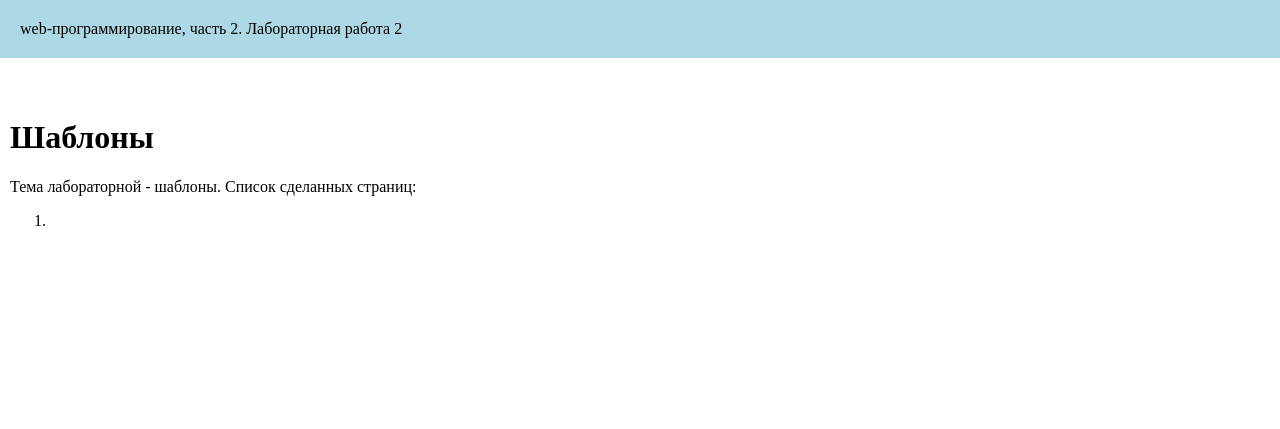
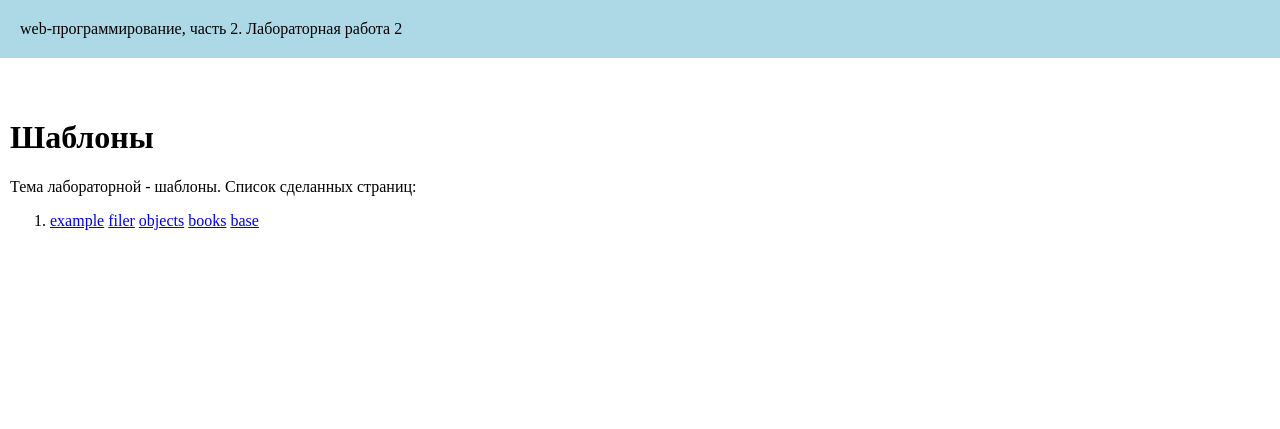
Before and after one commit to neezynie/web-programming-labs-2, a Flask app: page /lab2 in a window 1280 px wide. Shown: the top 429 px of the page. Run offline with Flask 3, Linux system fonts and the light colour scheme.

Commit message:
Добавление ссылок

```diff
--- a/templates/lab2.html
+++ b/templates/lab2.html
@@ -7,7 +7,11 @@
     <div>Тема лабораторной - шаблоны. Список сделанных страниц:</div>
     <ol>
         <li>
-            <a href="/lab2/example"></a>
+            <a href="/lab2/example">example</a>
+            <a href="/lab2/filters">filer</a>
+            <a href="/lab2/objects">objects</a>
+            <a href="/lab2/books">books</a>
+            <a href="/lab2/calc/">base</a>
         </li>
     </ol>
 {% endblock %}
```
